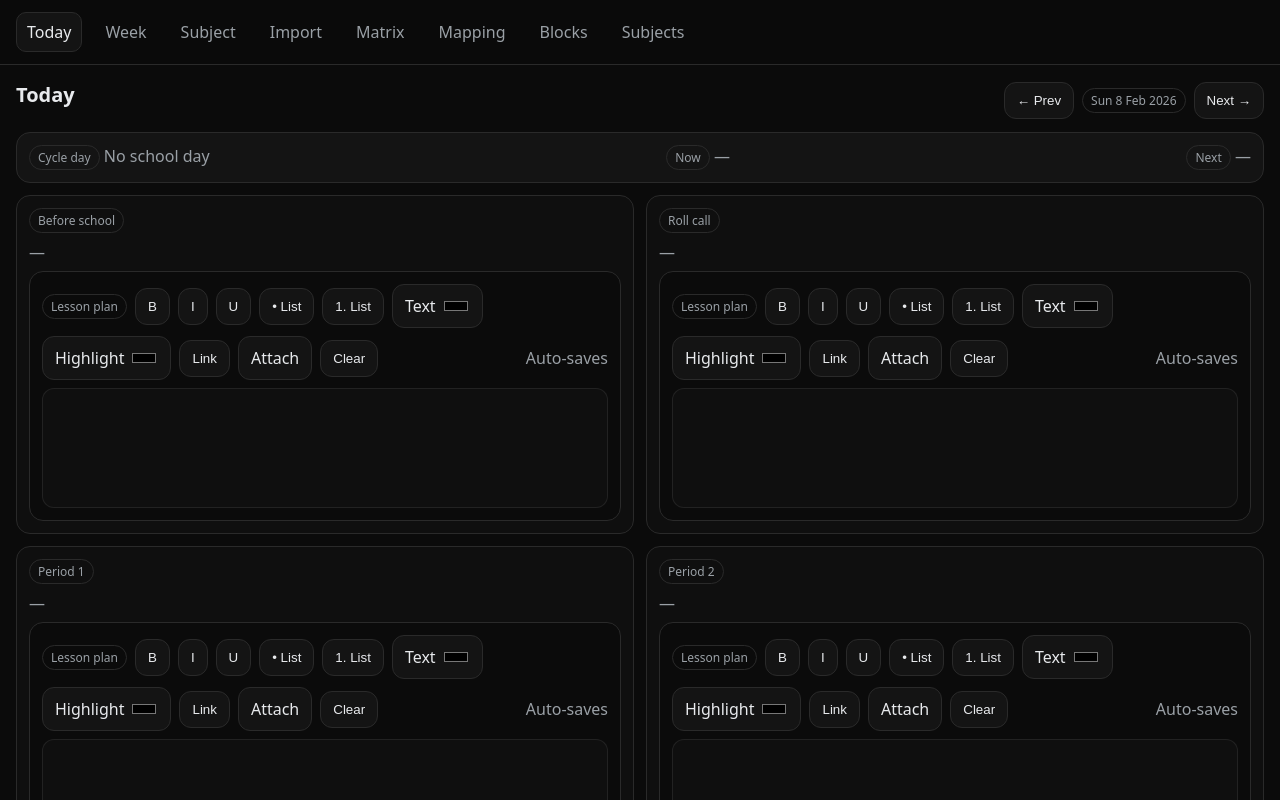
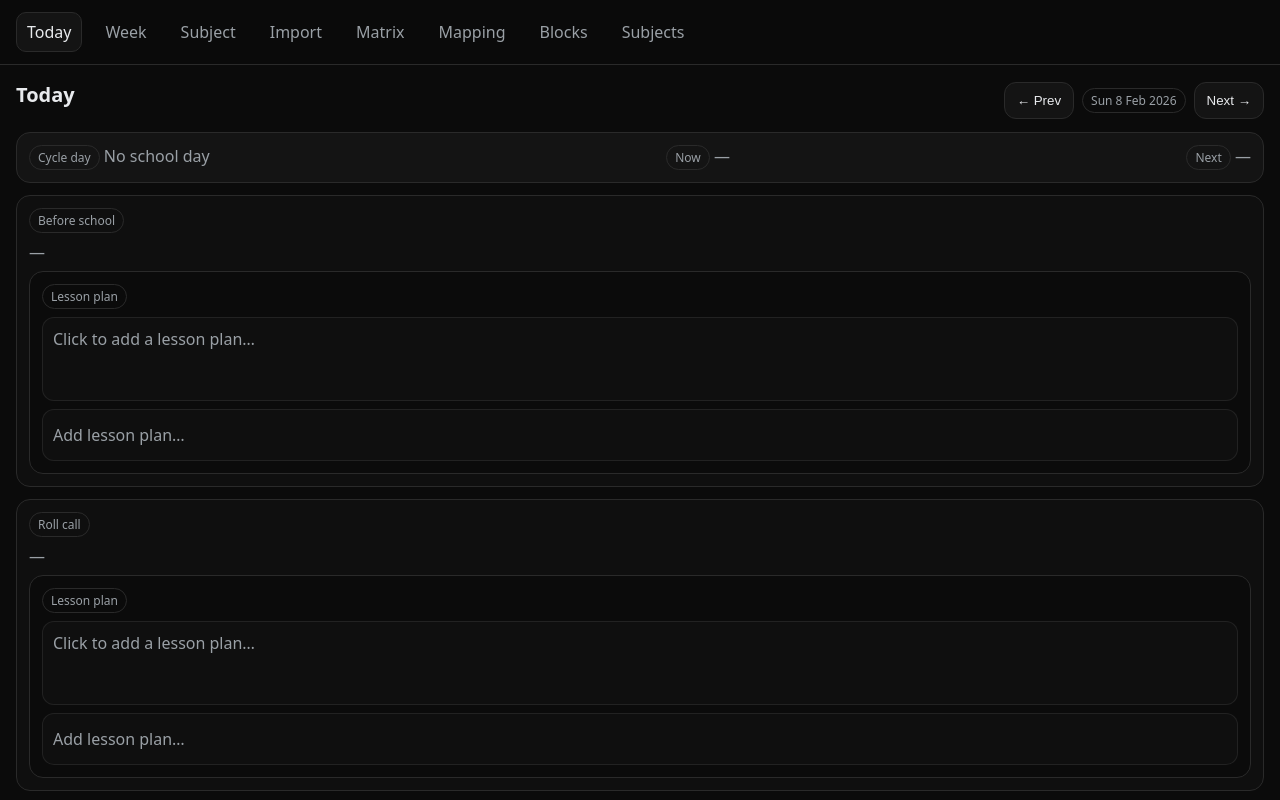
Before and after one commit to Spencerzone/cal, a React (Vite) app: page / in a window 1280 px wide. Both pictures are taken after a click on the button "← Prev". Shown: the top 800 px of the page. Built offline with nearby package versions, Linux system fonts and the light colour scheme; the HTML template or start-up script is replaced by a standard one.

Commit message:
full width lesson collapsed

```diff
--- a/src/index.css
+++ b/src/index.css
@@ -76,6 +76,14 @@ h2 { font-size: 16px; margin: 0 0 10px; }
   align-items: start;
 }
 
+/* Today: force one full-width lesson per row */
+.slotsGridFull {
+  display: grid;
+  gap: 12px;
+  grid-template-columns: 1fr;
+  align-items: start;
+}
+
 @media (max-width: 920px) {
   .slotsGrid {
     grid-template-columns: 1fr;
--- a/src/pages/TodayPage.tsx
+++ b/src/pages/TodayPage.tsx
@@ -266,8 +266,10 @@ export default function TodayPage() {
     attachments: LessonAttachment[];
   }) {
     const { slotId, initialHtml, attachments } = props;
+    const wrapRef = useRef<HTMLDivElement | null>(null);
     const ref = useRef<HTMLDivElement | null>(null);
     const [html, setHtml] = useState<string>(initialHtml);
+    const [active, setActive] = useState<boolean>(false);
     const saveTimer = useRef<number | null>(null);
 
     useEffect(() => {
@@ -301,6 +303,19 @@ export default function TodayPage() {
       scheduleSave(next);
     }
 
+    // Close editor when clicking outside the lesson-plan card
+    useEffect(() => {
+      if (!active) return;
+      const onDown = (ev: MouseEvent) => {
+        const t = ev.target as Node | null;
+        if (!t) return;
+        if (wrapRef.current && wrapRef.current.contains(t)) return;
+        setActive(false);
+      };
+      window.addEventListener("mousedown", onDown);
+      return () => window.removeEventListener("mousedown", onDown);
+    }, [active]);
+
     async function onAddFiles(files: FileList | null) {
       if (!files || files.length === 0) return;
       const planKey = planKeyForSlot(slotId);
@@ -314,10 +329,56 @@ export default function TodayPage() {
     }
 
     return (
-      <div className="card" style={{ marginTop: 8, background: "#0b0b0b" }}>
-        <div className="row" style={{ gap: 8, flexWrap: "wrap", alignItems: "center" }}>
+      <div ref={wrapRef} className="card" style={{ marginTop: 8, background: "#0b0b0b" }}>
+        <div className="row" style={{ justifyContent: "space-between", alignItems: "center" }}>
           <span className="badge">Lesson plan</span>
+          {active ? <span className="muted">Auto-saves</span> : null}
+        </div>
 
+        {!active ? (
+          <div
+            role="button"
+            tabIndex={0}
+            onClick={() => {
+              setActive(true);
+              setTimeout(() => ref.current?.focus(), 0);
+            }}
+            onKeyDown={(e) => {
+              if (e.key === "Enter" || e.key === " ") {
+                e.preventDefault();
+                setActive(true);
+                setTimeout(() => ref.current?.focus(), 0);
+              }
+            }}
+            style={{
+              marginTop: 8,
+              minHeight: 84,
+              maxHeight: 140,
+              overflow: "hidden",
+              padding: 10,
+              borderRadius: 12,
+              background: "#0f0f0f",
+              border: "1px solid rgba(255,255,255,0.08)",
+              cursor: "text",
+            }}
+          >
+            {html.trim() ? (
+              <div
+                className="muted"
+                style={{
+                  color: "rgba(255,255,255,0.85)",
+                }}
+                dangerouslySetInnerHTML={{ __html: html }}
+              />
+            ) : (
+              <div className="muted">Click to add a lesson plan…</div>
+            )}
+          </div>
+        ) : null}
+
+        {active ? (
+          <>
+            <div className="row" style={{ gap: 8, flexWrap: "wrap", alignItems: "center", marginTop: 8 }}>
               <button className="btn" type="button" onClick={() => exec("bold")}>B</button>
               <button className="btn" type="button" onClick={() => exec("italic")}>I</button>
               <button className="btn" type="button" onClick={() => exec("underline")}>U</button>
@@ -368,9 +429,9 @@ export default function TodayPage() {
 
               <button className="btn" type="button" onClick={() => exec("removeFormat")}>Clear</button>
 
-          <span className="muted" style={{ marginLeft: "auto" }}>
-            Auto-saves
-          </span>
+              <button className="btn" type="button" onClick={() => setActive(false)} style={{ marginLeft: "auto" }}>
+                Done
+              </button>
             </div>
 
             <div
@@ -378,10 +439,11 @@ export default function TodayPage() {
               contentEditable
               suppressContentEditableWarning
               onInput={onInput}
+              onFocus={() => setActive(true)}
               style={{
                 marginTop: 8,
-            minHeight: 120,
-            maxHeight: 260,
+                minHeight: 140,
+                maxHeight: 320,
                 overflowY: "auto",
                 padding: 10,
                 borderRadius: 12,
@@ -405,7 +467,6 @@ export default function TodayPage() {
                         target="_blank"
                         rel="noreferrer"
                         onClick={(e) => {
-                      // Revoke shortly after click to avoid leaks
                           const url = (e.currentTarget as HTMLAnchorElement).href;
                           setTimeout(() => URL.revokeObjectURL(url), 5_000);
                         }}
@@ -420,6 +481,33 @@ export default function TodayPage() {
                 </div>
               </div>
             ) : null}
+          </>
+        ) : (
+          <div
+            className="muted"
+            style={{
+              marginTop: 8,
+              padding: 10,
+              borderRadius: 12,
+              background: "#0f0f0f",
+              border: "1px solid rgba(255,255,255,0.08)",
+              cursor: "text",
+              minHeight: 52,
+              display: "flex",
+              alignItems: "center",
+            }}
+            onClick={() => {
+              setActive(true);
+              setTimeout(() => ref.current?.focus(), 0);
+            }}
+          >
+            {html.replace(/<[^>]*>/g, "").trim() ? (
+              <span>{html.replace(/<[^>]*>/g, "").trim().slice(0, 140)}{html.replace(/<[^>]*>/g, "").trim().length > 140 ? "…" : ""}</span>
+            ) : (
+              <span>Add lesson plan…</span>
+            )}
+          </div>
+        )}
       </div>
     );
   }
@@ -464,7 +552,7 @@ export default function TodayPage() {
         </div>
       </div>
 
-      <div className="slotsGrid">
+      <div className="slotsGridFull">
         {cells.map(({ blockId, blockLabel, slotId, cell }) => {
           const override = slotId ? placementBySlot.get(slotId) : undefined;
           const overrideSubjectId =
```
Lines whose indentation alone changed are shown as unchanged.
